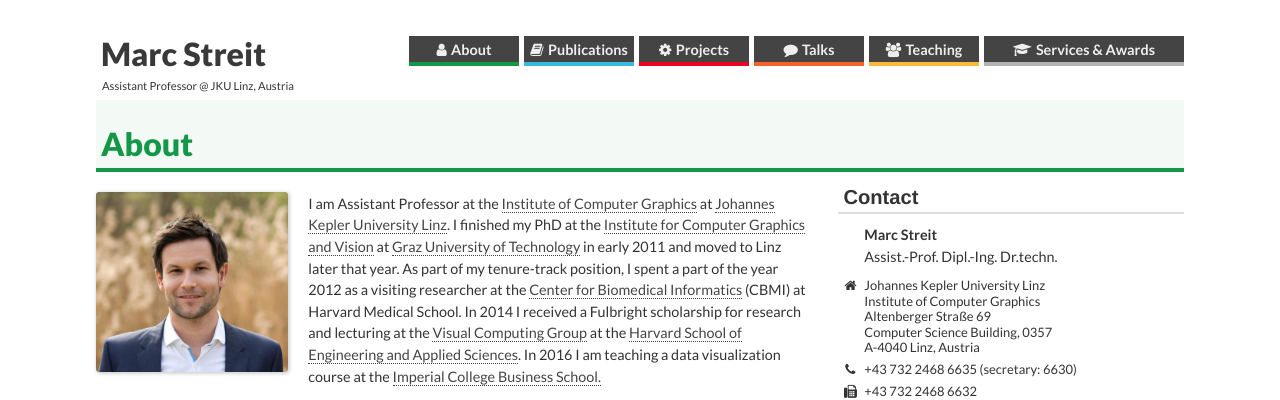
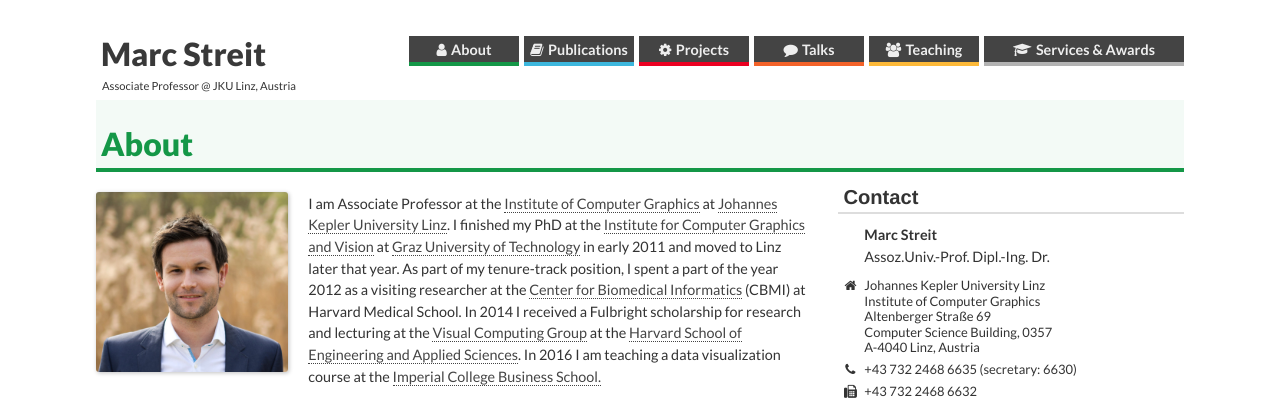
Before and after one commit to mstreit/mstreit.github.io, a Jekyll site: the page built from index.html, in a window 1280 px wide. Shown: the top 400 px of the page. Built offline with Jekyll 4.4.1, drawn with Linux system fonts in a browser that asks for light colours; nearby versions of some CDN libraries; some web fonts are replaced.

Commit message:
updated professor status

```diff
--- a/_includes/header.html
+++ b/_includes/header.html
@@ -29,6 +29,6 @@
     </ul>
   </div>
 
-  <div class="logo-subtitle">Assistant Professor @ JKU Linz, Austria</div>
+  <div class="logo-subtitle">Associate Professor @ JKU Linz, Austria</div>
 
 </div>
--- a/_layouts/home.html
+++ b/_layouts/home.html
@@ -11,7 +11,7 @@ layout: default
 
    <!--p>Assistant professor<br />Institute of Computer Graphics, Johannes Kepler University Linz, Austria.</p-->
 
-   <p>I am Assistant Professor at the <a href="http://www.cg.jku.at">Institute of Computer Graphics</a> at <a
+   <p>I am Associate Professor at the <a href="http://www.cg.jku.at">Institute of Computer Graphics</a> at <a
           href="http://www.jku.at">Johannes Kepler University Linz</a>.
     I finished my PhD at the <a href="http://www.icg.tugraz.at">Institute for Computer Graphics and Vision</a> at <a href="http://www.tugraz.at">Graz University of Technology</a> in early 2011 and moved to Linz later that year.
     As part of my tenure-track position, I spent a part of the year 2012 as a visiting researcher at the <a href="http://cbmi.med.harvardu.edu">Center for Biomedical Informatics</a> (CBMI) at Harvard Medical School.
@@ -51,7 +51,7 @@ layout: default
       <h1>Contact</h1>
       <ul class="contact-list fa-ul">
 
-        <p><b>Marc Streit</b><br>Assist.-Prof. Dipl.-Ing. Dr.techn.</p>
+        <p><b>Marc Streit</b><br>Assoz.Univ.-Prof. Dipl.-Ing. Dr. </p>
 
         <li><i class="fa-li fa fa-home"></i>
           Johannes Kepler University Linz<br />
```
